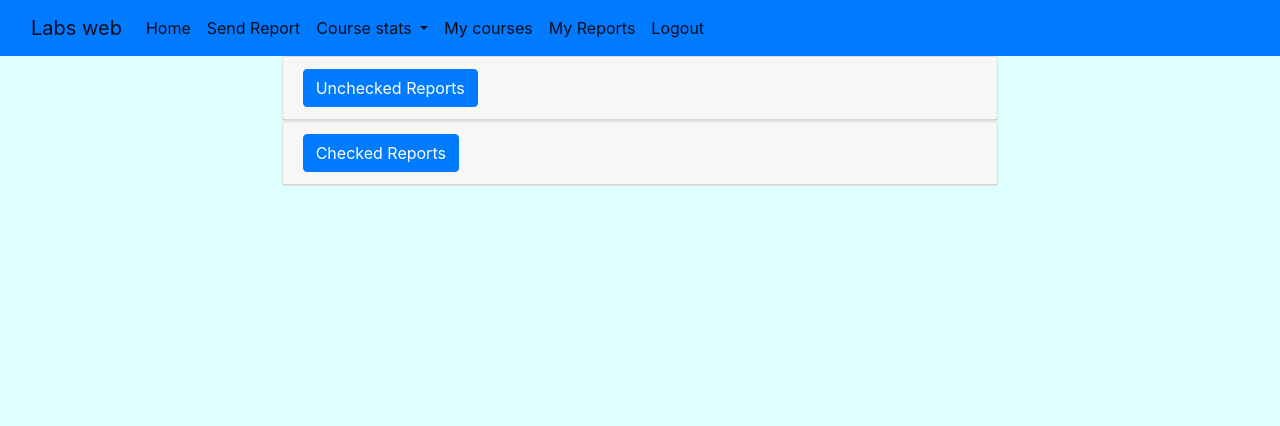
After one commit to okorienev/labs_web, a Python web app: template labs_web/templates/student/my_reports.html in a window 1280 px wide. The commit adds this page. Shown: the top 426 px of the page. Run offline with Jinja, Linux system fonts and the light colour scheme; the template is opened without the code that fills it, so the values that code supplies are empty; some libraries are stand-ins or nearby versions.

Commit message:
add reports archive for student
view with report lists (separate for checked & unchecked)
view to download report
template & menu item

```diff
--- /dev/null
+++ b/labs_web/templates/student/my_reports.html
@@ -0,0 +1,52 @@
+{% extends 'student/student_menu.html' %}
+{% block title %}My Reports{% endblock %}
+{% block content %}
+    <div class="card">
+        <div class="card-header">
+            <button
+                    class="btn btn-primary"
+                    data-toggle="collapse"
+                    data-target="#hide-me-unchecked">
+                    Unchecked Reports
+            </button>
+        </div>
+        <div class="card-body collapse" id="hide-me-unchecked">
+            {% for report in unchecked %}
+                <div class="card">
+                    <div class="card-body" style="padding: 10px;">
+                        Report №{{ report.report_num }} ({{ report.report_course }}) Sent:
+                        {{ report.report_uploaded.strftime('%d-%m-%Y')}}
+                        <a href="{{ url_for('.download-report', report_id=report.report_id) }}">
+                            <button style="float: right" class="btn btn-primary">Download PDF</button>
+                        </a>
+                    </div>
+                </div>
+            {% endfor %}
+        </div>
+    </div>
+    <div class="card">
+        <div class="card-header">
+            <button
+                    class="btn btn-primary"
+                    data-toggle="collapse"
+                    data-target="#hide-me-checked">
+                    Checked Reports
+            </button>
+        </div>
+        <div class="card-body collapse" id="hide-me-checked">
+            {% for report in checked %}
+                <div class="card">
+                    <div class="card-body" style="padding: 10px;">
+                        Report №{{ report.report_num }} ({{ report.report_course }})
+                        Sent: {{ report.report_uploaded.strftime('%d-%m-%Y')}}
+                        Checked: {{ report.report_checked.strftime('%d-%m-%Y') }}
+                        Score: {{ report.report_mark }}
+                        <a href="{{ url_for('.download-report', report_id=report.report_id) }}">
+                            <button style="float: right" class="btn btn-primary">Download PDF</button>
+                        </a>
+                    </div>
+                </div>
+            {% endfor %}
+        </div>
+    </div>
+{% endblock %}
--- a/labs_web/templates/student/student_menu.html
+++ b/labs_web/templates/student/student_menu.html
@@ -36,6 +36,9 @@
         <a class="nav-link" href="{{ url_for('student.my_courses') }}">My courses</a>
       </li>
       <li class="nav-item active">
+          <a class="nav-link" href="{{ url_for('student.my_reports') }}">My Reports</a>
+      </li>
+      <li class="nav-item active">
           <a class="nav-link" href="{{ url_for('auth.logout') }}">Logout</a>
       </li>
     </ul>
--- a/labs_web/views/student/__init__.py
+++ b/labs_web/views/student/__init__.py
@@ -5,4 +5,6 @@ from .courses_of_user_ajax import CoursesOfUserXHR
 from .student_courses import StudentCourses
 from .get_course_docs import GetCourseDocs
 from .student_event_collector import StudentEventCollector
+from .student_my_reports import MyReports
+from .download_report import DownloadReport
 from .student_main import student
--- a/labs_web/views/student/student_main.py
+++ b/labs_web/views/student/student_main.py
@@ -7,7 +7,9 @@ from . import (SendReport,
                CoursesOfUserXHR,
                StudentCourses,
                GetCourseDocs,
-               StudentEventCollector)  # importing views
+               StudentEventCollector,
+               MyReports,
+               DownloadReport)  # importing views
 from labs_web.extensions import report_sent
 from labs_web.views.tutor.check_reports_menu_ajax import drop_unchecked
 
@@ -29,6 +31,8 @@ student.add_url_rule('/ajax/my-courses/', view_func=CoursesOfUserXHR.as_view('my
 student.add_url_rule('/my-courses/', view_func=StudentCourses.as_view('my_courses'))
 student.add_url_rule('/course-docs/<int:course_id>', view_func=GetCourseDocs.as_view('course_docs'))
 student.add_url_rule('/collect-events/', view_func=StudentEventCollector.as_view('collect_events'))
+student.add_url_rule('/my-reports/', view_func=MyReports.as_view('my_reports'))
+student.add_url_rule('/download-report/<int:report_id>/', view_func=DownloadReport.as_view('download-report'))
 report_sent.connect(report_sent_callback)
 
 
```
Also changed, not shown: labs_web/views/student/download_report.py (added, +23 -0 lines), labs_web/views/student/student_my_reports.py (added, +19 -0 lines).
